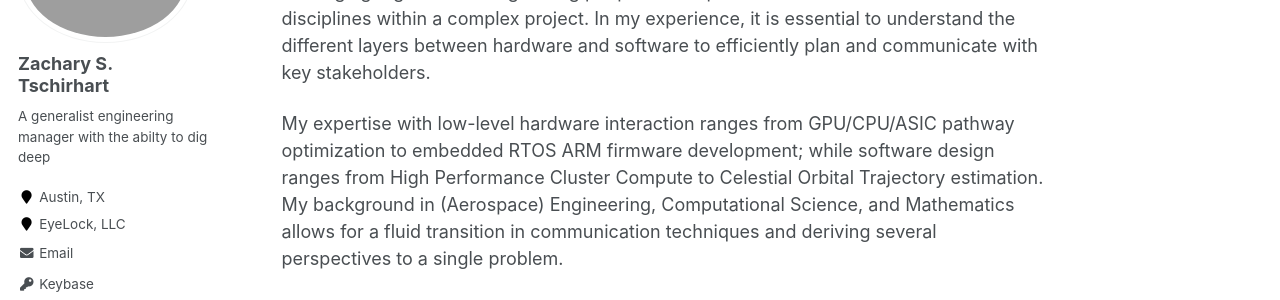
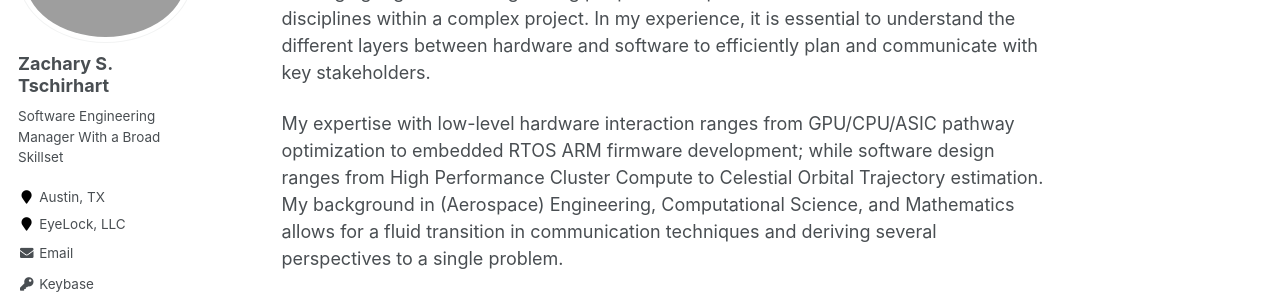
Before and after one commit to ztschir/ztschir.github.io, a Jekyll site: the page built from _pages/about.md, in a window 1280 px wide. Shown: the part 209-509 px from the top of the page. Built offline with Jekyll 4.4.1, drawn with Linux system fonts in a browser that asks for light colours.

Commit message:
Update _config.yml

```diff
--- a/_config.yml
+++ b/_config.yml
@@ -82,7 +82,7 @@ atom_feed:
 author:
   name             : "Zachary S. Tschirhart"
   avatar           : "Portrait.JPG"
-  bio              : "A generalist engineering manager with the abilty to dig deep"
+  bio              : "Software Engineering Manager With a Broad Skillset"
   location         : "Austin, TX"
   employer         : "EyeLock, LLC"
   pubmed           :
```
